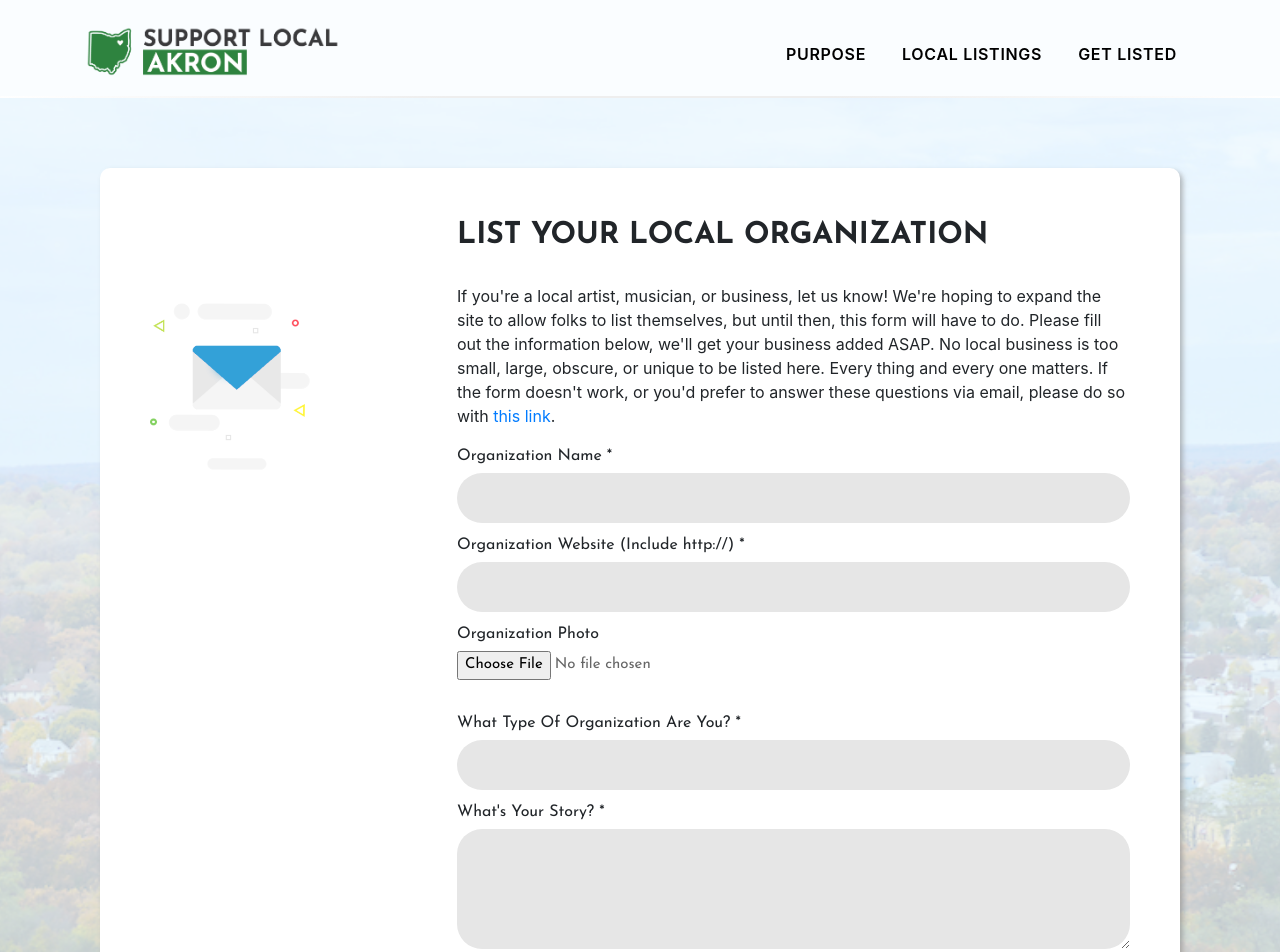
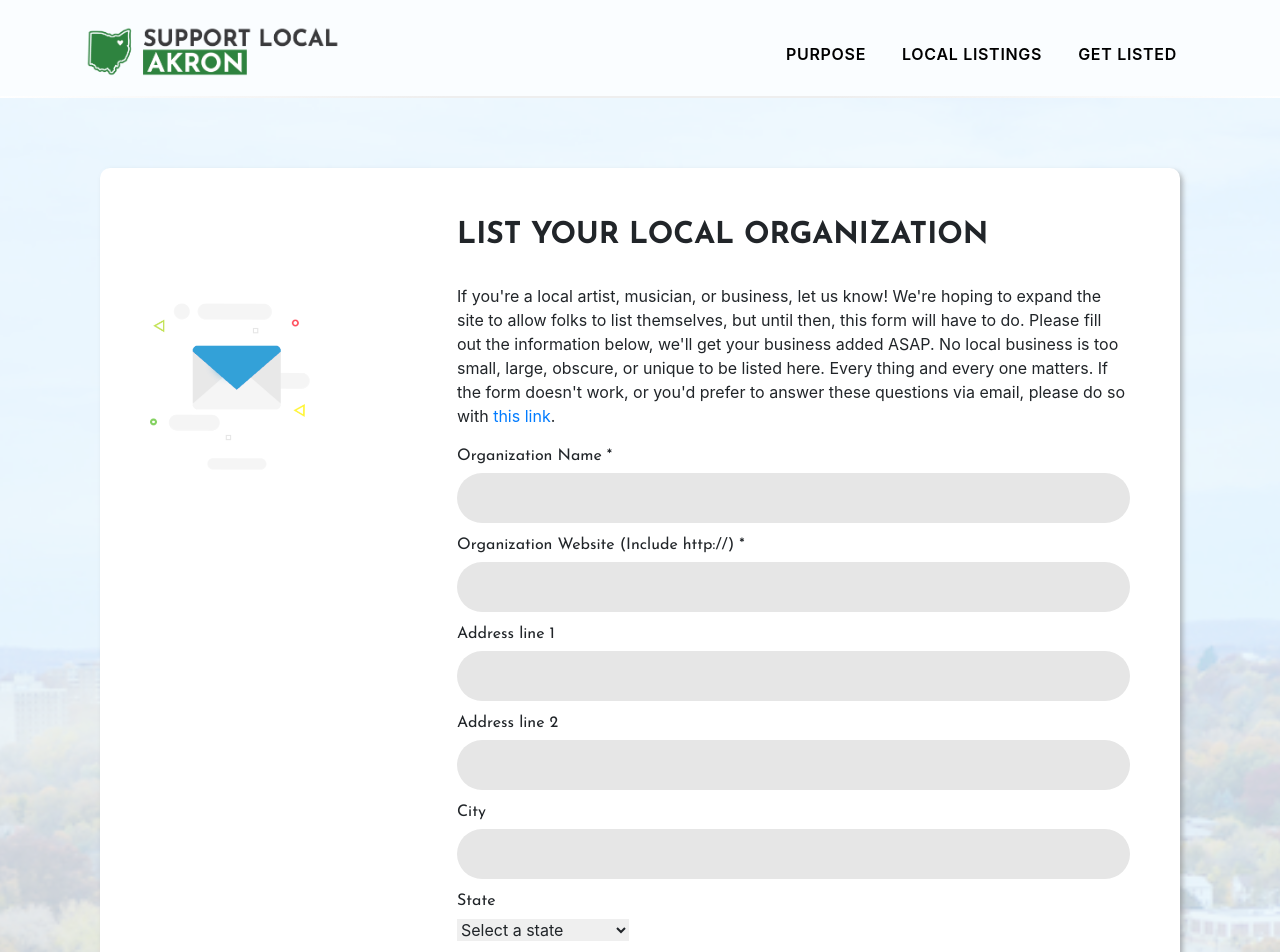
Before and after one commit to ByronDDelpinal/support-local-akron, a Next.js app: page /contact in a window 1280 px wide. Shown: the top 952 px of the page. Built offline with nearby package versions, Linux system fonts and the light colour scheme.

Commit message:
fix(contact): add new fields to form

```diff
--- a/app/actions.ts
+++ b/app/actions.ts
@@ -21,19 +21,25 @@
   const data = {
     name: formData.get('name') as string,
     website: formData.get('website') as string,
+    addressLine1: formData.get('addressLine1') as string,
+    addressLine2: formData.get('addressLine2') as string,
+    city: formData.get('city') as string,
+    state: formData.get('state') as string,
+    zip: formData.get('zip') as string,
+    phone: formData.get('phone') as string,
+    openingDate: new Date(formData.get('openingDate') as string),
     type: formData.get('type') as string,
     image: 'https://utfs.io/f/68361dfc-7ee2-4ae8-b6d6-2ef41c8a38e6-2b90cy.jpg',
     supportSummary: formData.get('supportSummary') as string,
     supportFull: formData.get('supportFull') as string,
     businessStoryShort: formData.get('businessStoryShort') as string,
+    businessStoryFull: formData.get('businessStoryFull') as string,
   };
-
-  const slug = slugify(data.name);
 
   const business = await prisma.business.create({
     data: {
       ...data,
-      slug,
+      slug: slugify(data.name),
     },
   });
 
--- a/components/ContactForm.tsx
+++ b/components/ContactForm.tsx
@@ -2,7 +2,7 @@
 import Image from 'next/image';
 import Link from 'next/link';
 import ContactImg from '@/public/images/img-01.png';
-import { TextField } from '@/components/TextField';
+import { StateDropdown, TextField } from '@/components/InputFields';
 
 interface ContactFormProps {
   formAction: (payload: FormData) => void;
@@ -42,8 +42,15 @@
               type="url"
               required
             />
+            <TextField label="Address line 1" id="addressLine1" />
+            <TextField label="Address line 2" id="addressLine2" />
+            <TextField label="City" id="city" />
+            <StateDropdown id="state" />
+            <TextField label="Zip Code" id="zip" />
+            <TextField label="Phone Number" id="phone" type="tel" />
+            <TextField label="Opening Date" id="openingDate" type="date" />
             <div className="field half">
-              <label htmlFor="image">Organization Photo</label>
+              <label htmlFor="image">Organization Photo *</label>
               <input
                 type="file"
                 name="image"
@@ -59,10 +66,15 @@
               required
             />
             <TextField
-              label="What's Your Story?"
+              label="What's Your Story? (140 Characters)"
               id="businessStoryShort"
+              limit={140}
+              required
+            />
+            <TextField
+              label="What's Your Story? (Unabridged)"
+              id="businessStoryFull"
               type="textarea"
-              required
             />
             <TextField
               label={
--- /dev/null
+++ b/components/InputFields.tsx
@@ -0,0 +1,102 @@
+interface TextFieldProps {
+  label: string;
+  id: string;
+  required?: boolean;
+  limit?: number;
+  type?: string;
+}
+
+export function TextField({
+  label,
+  id,
+  required,
+  limit,
+  type = 'text',
+}: TextFieldProps) {
+  return (
+    <div className="field">
+      <label htmlFor={id}>{`${label} ${required ? '*' : ''}`}</label>
+      {type === 'textarea' ? (
+        <textarea name={id} id={id} required={required} />
+      ) : (
+        <input
+          type={type}
+          name={id}
+          id={id}
+          className="input100"
+          required={required}
+          maxLength={limit}
+          pattern={
+            type === 'tel'
+              ? '^(+d{1,2}s?)?(?d{3})?[s.-]?d{3}[s.-]?d{4}$'
+              : undefined
+          }
+        />
+      )}
+      <span className="focus-input100" />
+    </div>
+  );
+}
+
+export function StateDropdown({ id }: { id: string }) {
+  return (
+    <div className="field">
+      <label htmlFor={id}>State</label>
+      <select name={id} id={id}>
+        <option value="">Select a state</option>
+        <option value="AL">Alabama</option>
+        <option value="AK">Alaska</option>
+        <option value="AZ">Arizona</option>
+        <option value="AR">Arkansas</option>
+        <option value="CA">California</option>
+        <option value="CO">Colorado</option>
+        <option value="CT">Connecticut</option>
+        <option value="DE">Delaware</option>
+        <option value="DC">District Of Columbia</option>
+        <option value="FL">Florida</option>
+        <option value="GA">Georgia</option>
+        <option value="HI">Hawaii</option>
+        <option value="ID">Idaho</option>
+        <option value="IL">Illinois</option>
+        <option value="IN">Indiana</option>
+        <option value="IA">Iowa</option>
+        <option value="KS">Kansas</option>
+        <option value="KY">Kentucky</option>
+        <option value="LA">Louisiana</option>
+        <option value="ME">Maine</option>
+        <option value="MD">Maryland</option>
+        <option value="MA">Massachusetts</option>
+        <option value="MI">Michigan</option>
+        <option value="MN">Minnesota</option>
+        <option value="MS">Mississippi</option>
+        <option value="MO">Missouri</option>
+        <option value="MT">Montana</option>
+        <option value="NE">Nebraska</option>
+        <option value="NV">Nevada</option>
+        <option value="NH">New Hampshire</option>
+        <option value="NJ">New Jersey</option>
+        <option value="NM">New Mexico</option>
+        <option value="NY">New York</option>
+        <option value="NC">North Carolina</option>
+        <option value="ND">North Dakota</option>
+        <option value="OH">Ohio</option>
+        <option value="OK"> Oklahoma</option>
+        <option value="OR">Oregon</option>
+        <option value="PA">Pennsylvania</option>
+        <option value="RI">Rhode Island</option>
+        <option value="SC">South Carolina</option>
+        <option value="SD">South Dakota</option>
+        <option value="TN">Tennessee</option>
+        <option value="TX">Texas</option>
+        <option value="UT">Utah</option>
+        <option value="VT">Vermont</option>
+        <option value="VA">Virginia</option>
+        <option value="WA">Washington</option>
+        <option value="WV">West Virginia</option>
+        <option value="WI">Wisconsin</option>
+        <option value="WY">Wyoming</option>
+      </select>
+      <span className="focus-input100" />
+    </div>
+  );
+}
--- a/components/TextField.tsx
+++ /dev/null
@@ -1,34 +0,0 @@
-interface TextFieldProps {
-  label: string;
-  id: string;
-  required: boolean;
-  limit?: number;
-  type?: string;
-}
-
-export function TextField({
-  label,
-  id,
-  required,
-  limit,
-  type = 'text',
-}: TextFieldProps) {
-  return (
-    <div className="field">
-      <label htmlFor={id}>{`${label} ${required ? '*' : ''}`}</label>
-      {type === 'textarea' ? (
-        <textarea name={id} id={id} required={required} />
-      ) : (
-        <input
-          type={type}
-          name={id}
-          id={id}
-          className="input100"
-          required={required}
-          maxLength={limit}
-        />
-      )}
-      <span className="focus-input100" />
-    </div>
-  );
-}
```
